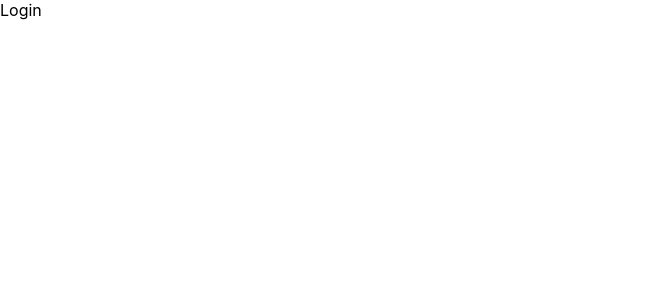
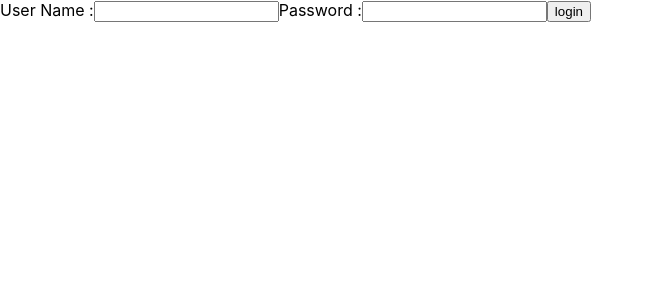
Before and after one commit to ameirahassoun/QA-engineTask, a React (Create React App) app in the folder react-client/: page /login in a window 1280 px wide. Shown: the top 300 px of the page, without its empty margins (0-653 px from the left). Built offline with nearby package versions, Linux system fonts and the light colour scheme.

Commit message:
login page

```diff
--- a/react-client/src/Components/login.js
+++ b/react-client/src/Components/login.js
@@ -1,10 +1,44 @@
 import React, { Component } from 'react';
+import axios from 'axios';
 
 class Login extends Component {
+constructor(props){
+  super(props);
+  this.state = {
+    username: '',
+    password:'',
+  }
+}
+onChange = e => {
+  this.setState({
+    [e.target.name]: e.target.value
+  })
+}
+
+login = () =>{
+  const { username, password } =this.state;
+  axios.post('/login', {username, password})
+  .then(data => {
+    console.log(data)
+  })
+  .catch(err => {
+    console.log(err)
+  })
+}
   render() {
     return (
       <div className="Login">
-      Login
+        User Name :
+        <input
+        name='username'
+        onChange={e => this.onChange(e)}
+        />
+        Password :
+        <input
+        name='password'
+        onChange={e => this.onChange(e)}
+        />
+        <button onClick={() => this.login()}>login</button>
       </div>
     );
   }
```
Also changed, not shown: 17 other files (tests, documents, lock files or other folders).
